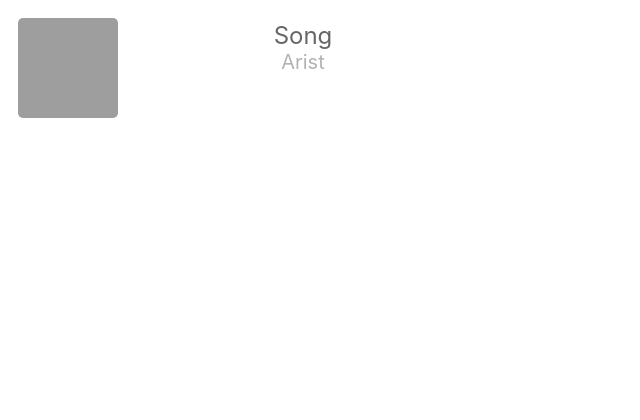
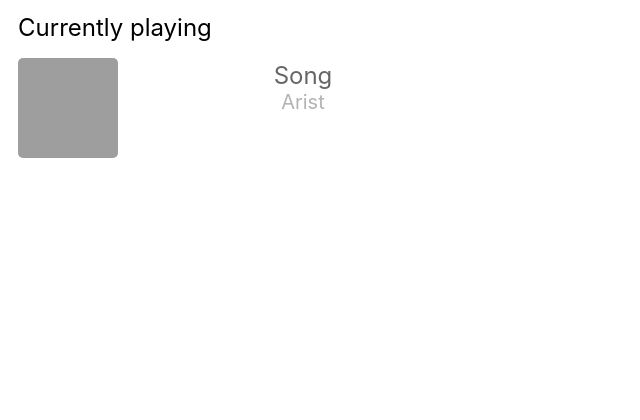
Before and after one commit to novatorem/novatorem, a Flask app: template api/templates/preview.html in a window 1280 px wide. Shown: the top 420 px of the page, without its empty margins (0-640 px from the left). Run offline with Flask 2, Linux system fonts and the light colour scheme; the template is opened without the code that fills it, so the values that code supplies are empty; grey boxes are pictures that could not be loaded.

Commit message:
Status string

```diff
--- a/api/spotify.py
+++ b/api/spotify.py
@@ -79,12 +79,14 @@ def makeSVG(data):
 
     if data == {}:
         #contentBar = "" #Shows/Hides the EQ bar if no song is currently playing
+        currentStatus = "Last seen playing:"
         recentPlays = recentlyPlayed()
         recentPlaysLength = len(recentPlays["items"])
         itemIndex = random.randint(0, recentPlaysLength - 1)
         item = recentPlays["items"][itemIndex]["track"]
     else:
         item = data["item"]
+        currentStatus = "Vibing to:"
 
     image = loadImageB64(item["album"]["images"][1]["url"])
     artistName = item["artists"][0]["name"].replace("&", "&amp;")
@@ -96,6 +98,7 @@ def makeSVG(data):
         "artistName": artistName,
         "songName": songName,
         "image": image,
+        "status": currentStatus
     }
 
     return render_template("spotify.html.j2", **dataDict)
--- a/api/templates/preview.html
+++ b/api/templates/preview.html
@@ -5,9 +5,18 @@
         }
 
         .main {
+            margin-top: 40px;
             display: flex;
             width: 480px;
             height: 133px;
+        }
+
+        .currentStatus {
+            position: static;
+            float: left;
+            font-size: 24px;
+            margin-top: -5px;
+            margin-left: 10px;
         }
 
         .container {
@@ -78,6 +87,8 @@
         }
     </style>
 
+    <div class="currentStatus">Currently playing</div>
+
     <div class="main">
         <a class="art" href="{}" target="_BLANK">
             <center>
```
Also changed, not shown: api/templates/spotify.html.j2 (+11 -0 lines).
